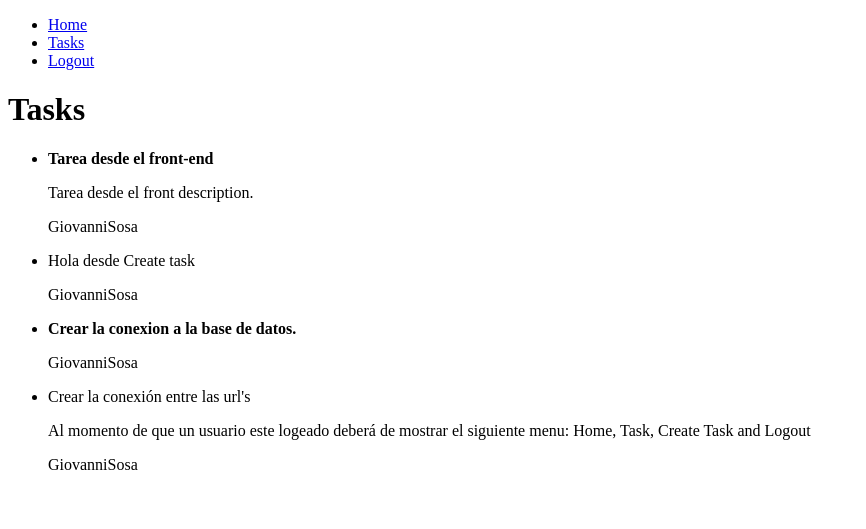
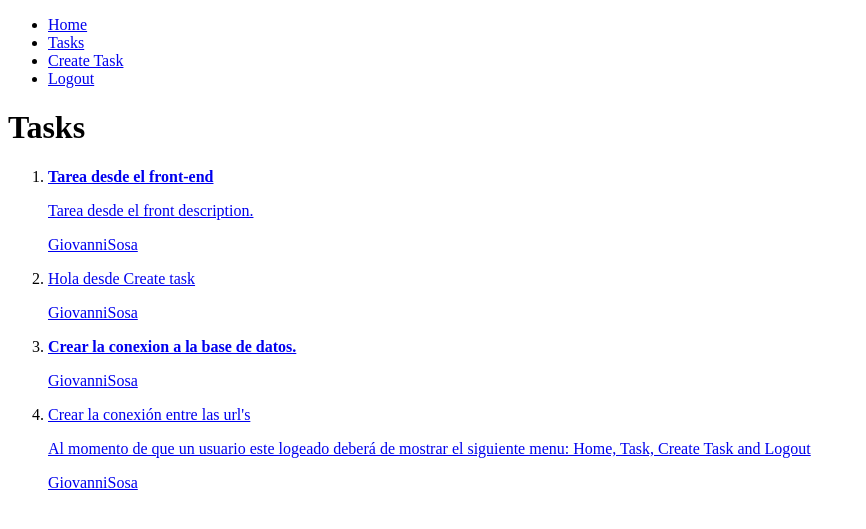
Before and after one commit to GioSosaGacia/django_user, a Django app: page /tasks/ in a window 1280 px wide. Shown: the top 529 px of the page, without its empty margins (0-866 px from the left). Run offline with Django 5.2, Linux system fonts and the light colour scheme; a user stored in the database is signed in; data comes from the database, SQL or seed files in the repository; both versions use the stored data as it was after the commit.

Commit message:
Se agregaron los url a mostrar al iniciar sesión, se creo task_detail, en task se agrego una ancla y a su vez redireccionar a task_detail, se creo la vista de task_detail

```diff
--- a/djangocrud/urls.py
+++ b/djangocrud/urls.py
@@ -24,6 +24,8 @@ urlpatterns = [
     path('singup/', views.singup, name='singup'),
     path('tasks/', views.tasks, name='tasks'),
     path('tasks/create/', views.create_task, name='create_task'),
+    # Agregamos un id dinamico para que valla seleccionando la tarea por id
+    path('tasks/<int:task_id>', views.task_detail, name='task_detail'),
     path('logout/', views.singout, name='logout'),
     path('singin/', views.singin, name='singin'),
 
--- a/tasks/templates/base.html
+++ b/tasks/templates/base.html
@@ -12,13 +12,16 @@
             <li>
                 <a href='/'>Home</a>
             </li>
-            <li>
-                <a href='/tasks'>Tasks</a>
-            </li>
             {% comment %} <li>
                 <a href='/create_task'>Create task</a>
             </li> {% endcomment %}
             {% if user.is_authenticated %}
+            <li>
+                <a href='/tasks'>Tasks</a>
+            </li>
+            <li>
+                <a href='/tasks/create/'>Create Task</a>
+            </li>
                 <li>
                     <a href='/logout'>Logout</a>
                 </li>
--- a/tasks/templates/tasks.html
+++ b/tasks/templates/tasks.html
@@ -4,9 +4,11 @@
 {% block content %}
 <h1>Tasks</h1>
 
-<ul>
+<ol>
     {% for task in tasks %}
      <li>
+        {% comment %} Este a sirve para que cada tarea funcione como un link usando la funcion -> {% url + la url o nombre de la url a donde redireccionara la tarea + el parametro que es task.id(el cual viene de task_id) %} y este al seleccionar una tarea te redireccionará a task_detail.html y mostrará la tarea seleccionada {% endcomment %}
+        <a href='{% url "task_detail" task.id%}'>
             {% if task.important %}
             <strong>{{task.title}}</strong>
             {% else %}
@@ -15,9 +17,9 @@
 
             <p>{{task.description}}</p>
             <p>{{task.user.username}}</p>
-
+        </a>
      </li>
     {% endfor %}
-</ul>
+</ol>
 
 {% endblock  %}
--- a/tasks/views.py
+++ b/tasks/views.py
@@ -1,7 +1,7 @@
 # recibe respuestas http
 from django.http import HttpResponse
 # Permite renderizar los templates html
-from django.shortcuts import render, redirect
+from django.shortcuts import render, redirect, get_object_or_404
 
 # django por defecto ya contiene un formularario para la autenticaion de usarios y para utilizarlo debemos de importar la siguiente clase ->UserCreationForm
 from django.contrib.auth.forms import UserCreationForm, AuthenticationForm
@@ -82,6 +82,14 @@ def create_task(request):
 
 
 
+def task_detail(request, task_id):
+    #Esta line permite obtener las tareas, pero si no encuantra una tarea marcara error
+    #task = Task.objects.get(pk=task_id)
+    #con get.object_ot_404 si no encuentra una tarea envia el 404 de not found y ya no se vera tan feo con en lalinea anterior
+    task = get_object_or_404(Task, pk=task_id)
+    return render(request, 'task_detail.html',{'task':task})
+
+
 # usa la clase de logout la cual debemos de importar, no se puede usar logout como nombre de la función si no marcará error, al cerrar la sesión nos enviara a home
 def singout(request):
     logout(request)
```
Also changed, not shown: notas.txt (+10 -0 lines), tasks/templates/task_detail.html (added, +8 -0 lines), db.sqlite3. Lines whose indentation alone changed are shown as unchanged.
